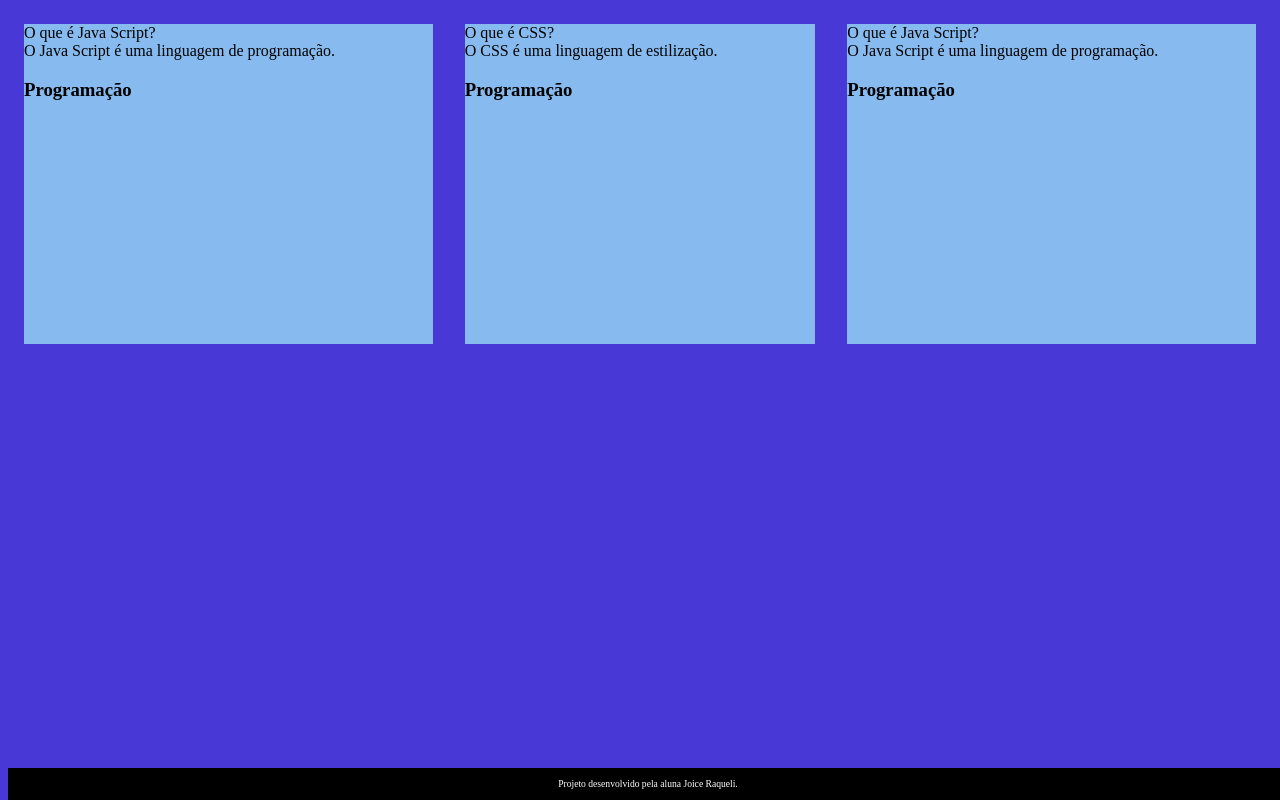
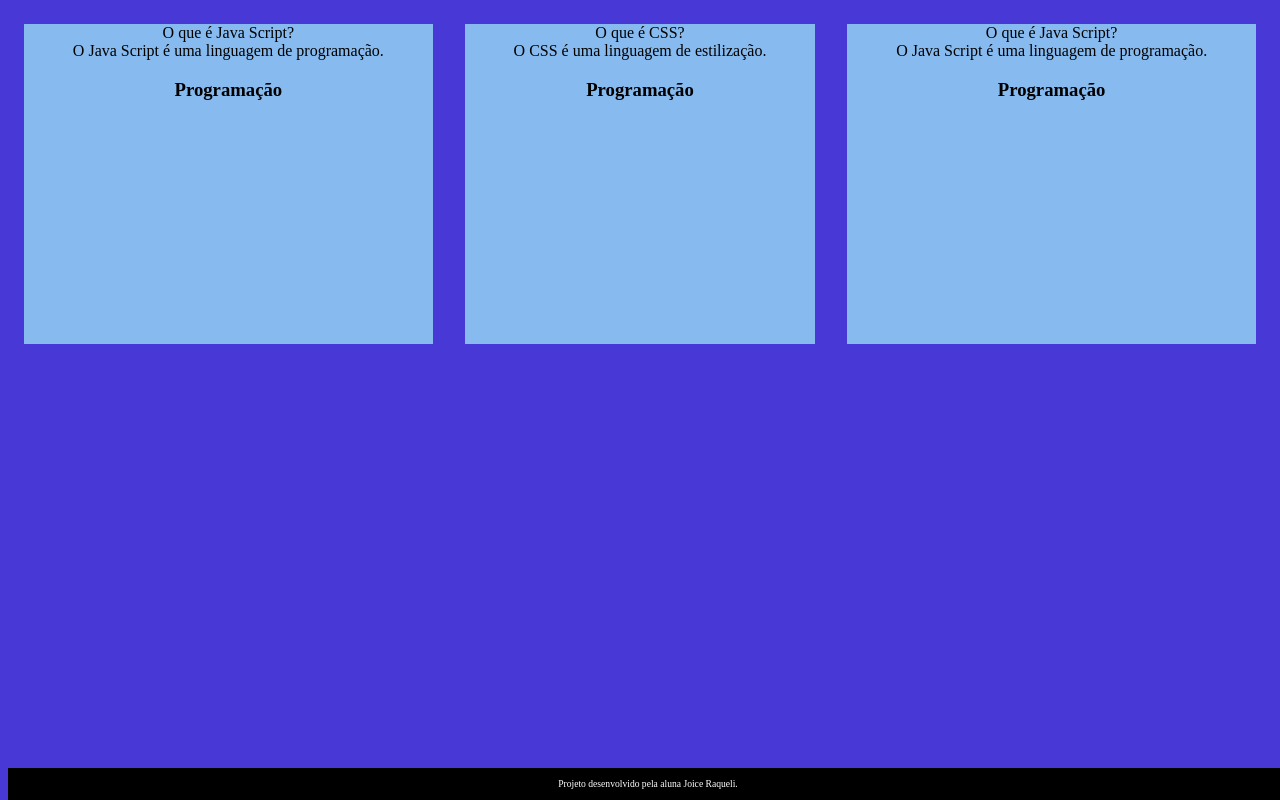
Before and after one commit to Raquelly01/flashcard, a plain HTML site: page index.html in a window 1280 px wide. Drawn offline with Linux system fonts and the light colour scheme; a web font is replaced by a local one.

Commit message:
cartao conteudo

```diff
--- a/assets/style.css
+++ b/assets/style.css
@@ -15,6 +15,11 @@ flex-grow: 1;
 flex-basis: calc(33% -6rem);
 }
 
+.cartao__conteudo {
+text-align: center;
+height: 100%;
+}
+
 footer {
     background-color: black;
     color: white;
```
